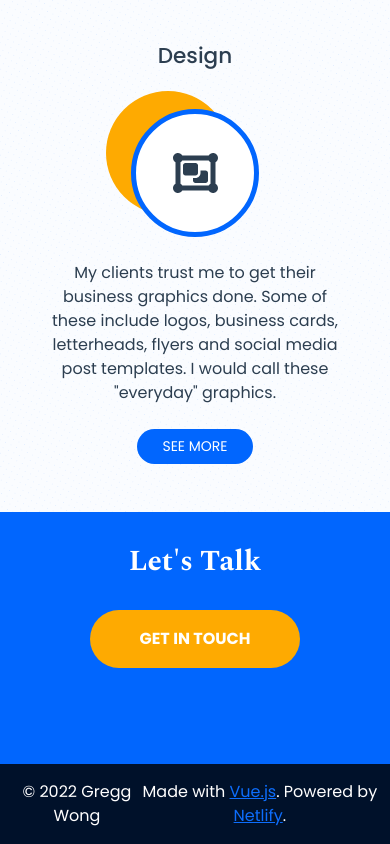
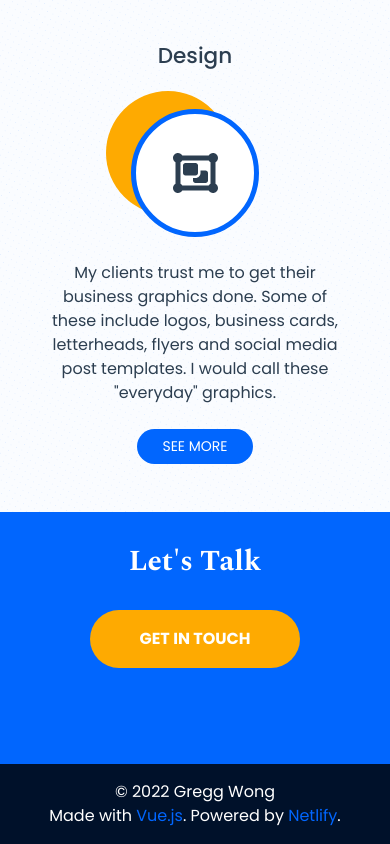
Before and after one commit to Jon-Mykal/personal-website, a Vue app: page / in a window 390 px wide. Shown: the part 1944-2788 px from the top of the page. Built offline with nearby package versions, Linux system fonts and the light colour scheme.

Commit message:
Mobile layout changes

```diff
--- a/src/components/Footer.vue
+++ b/src/components/Footer.vue
@@ -1,10 +1,10 @@
 <template>
     <footer class="gw--bg-dark-blue-black">
-        <section class="py-3 container-fluid d-flex justify-content-around align-items-center">
+        <section class="py-3 container-fluid d-flex justify-content-around align-items-center flex-column flex-sm-row">
             <p class="p-no-margin">
                 &copy; <span>{{ copyrightYear}}</span> Gregg Wong
             </p>
-            <p class="p-no-margin">Made with <a href="https://vuejs.org">Vue.js</a>. Powered by <a href="https://netlify.com">Netlify</a>.</p>
+            <p class="p-no-margin">Made with <a class="gw--text-main-blue text-decoration-none" href="https://vuejs.org">Vue.js</a>. Powered by <a class="gw--text-main-blue text-decoration-none" href="https://netlify.com">Netlify</a>.</p>
         </section>
     </footer>
 </template>
```
